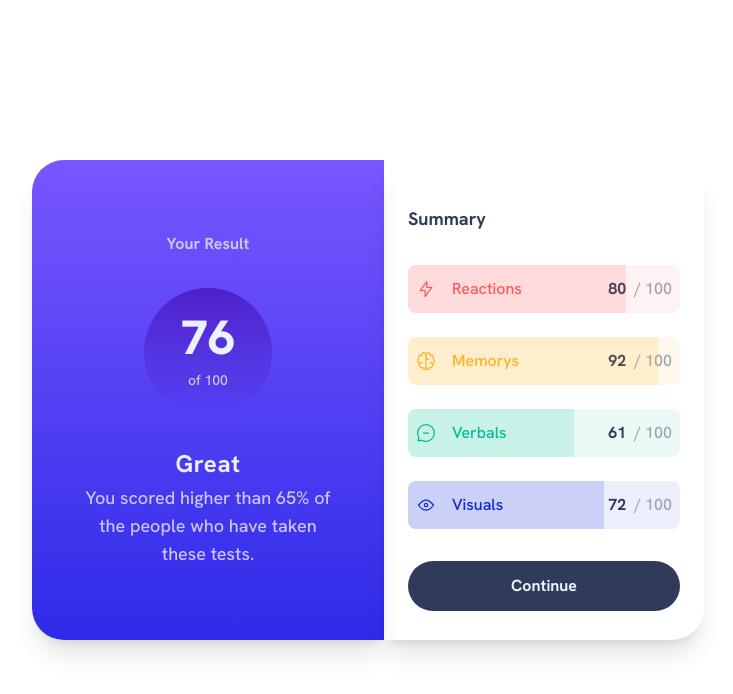
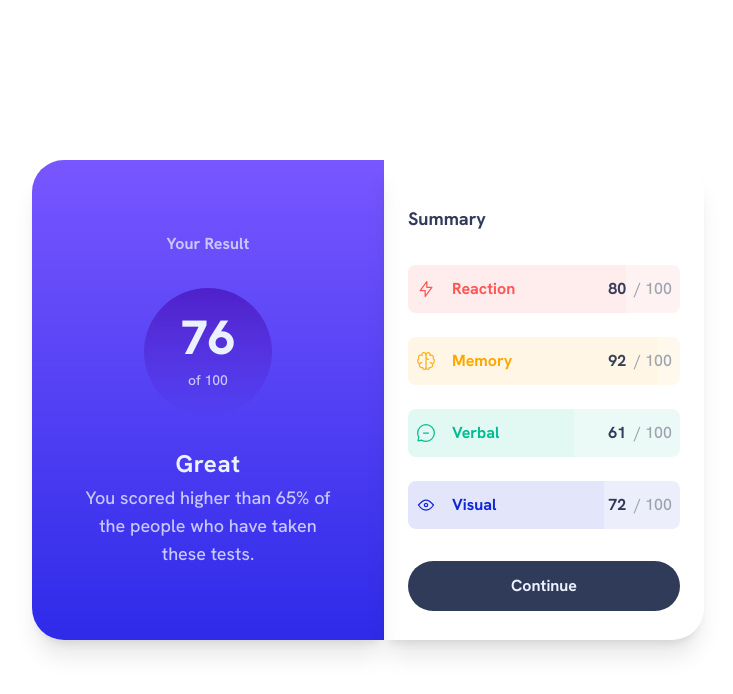
Before and after one commit to diegoDevCodee/Summary_Component, a React (Vite) app: page / in a window 1280 px wide. Shown: the top 694 px of the page, without its empty margins (272-1005 px from the left). Built offline with nearby package versions, Linux system fonts and the light colour scheme.

Commit message:
Summary Component iconsUpdatedFinal.

```diff
--- a/index.html
+++ b/index.html
@@ -2,7 +2,7 @@
 <html lang="en">
 	<head>
 		<meta charset="UTF-8" />
-		<link rel="icon" type="image/svg+xml" href="/vite.svg" />
+		<link rel="icon" type="image/svg+xml" href="images/favicon-32x32.png" />
 		<meta name="viewport" content="width=device-width, initial-scale=1.0" />
 		<link rel="preconnect" href="https://fonts.googleapis.com" />
 		<link rel="preconnect" href="https://fonts.gstatic.com" crossorigin />
@@ -10,7 +10,7 @@
 			href="https://fonts.googleapis.com/css2?family=Hanken+Grotesk:wght@500;700;800&display=swap"
 			rel="stylesheet"
 		/>
-		<title>Vite + React</title>
+		<title>Summary Component</title>
 	</head>
 	<body class="font-['Hanken_Grotesk']">
 		<div id="root"></div>
--- a/src/components/bottom/Summary.jsx
+++ b/src/components/bottom/Summary.jsx
@@ -16,9 +16,9 @@ const Summary = () => {
 							style={{ width: `${item.score}%`, backgroundColor: item.bgH }}
 							className={`absolute top-0 left-0 h-full`}
 						></div>
-						<div className="flex gap-4">
+						<div className="flex gap-4 font-bold">
 							<img src={item.icon} alt="icon" />
-							{item.category}s
+							{item.category}
 						</div>
 						<div className="flex gap-2">
 							<span className="text-darkGrayBlue font-bold">{item.score}</span>
--- a/src/data/data.json
+++ b/src/data/data.json
@@ -5,15 +5,15 @@
 		"icon": "/images/icon-reaction.svg",
 		"color": "hsl(0, 100%, 67%)",
 		"bg": "hsl(0, 100%, 67%, 8%)",
-		"bgH": "hsl(0, 100%, 67%, 15%)"
+		"bgH": "hsl(0, 100%, 67%, 4%)"
 	},
 	{
 		"category": "Memory",
 		"score": 92,
 		"icon": "/images/icon-memory.svg",
-		"color": "hsl(39, 100%, 56%)",
+		"color": "hsl(39, 100%, 50%)",
 		"bg": "hsl(39, 100%, 56%, 8%)",
-		"bgH": "hsl(39, 100%, 56%, 15%)"
+		"bgH": "hsl(39, 100%, 56%, 4%)"
 	},
 	{
 		"category": "Verbal",
@@ -21,7 +21,7 @@
 		"icon": "/images/icon-verbal.svg",
 		"color": "hsl(166, 100%, 37%)",
 		"bg": "hsl(166, 100%, 37%, 8%)",
-		"bgH": "hsl(166, 100%, 37%, 15%)"
+		"bgH": "hsl(166, 100%, 37%, 4%)"
 	},
 	{
 		"category": "Visual",
@@ -29,6 +29,6 @@
 		"icon": "/images/icon-visual.svg",
 		"color": "hsl(234, 85%, 45%)",
 		"bg": "hsl(234, 85%, 45%, 8%)",
-		"bgH": "hsl(234, 85%, 45%, 15%)"
+		"bgH": "hsl(234, 85%, 45%, 4%)"
 	}
 ]
```
